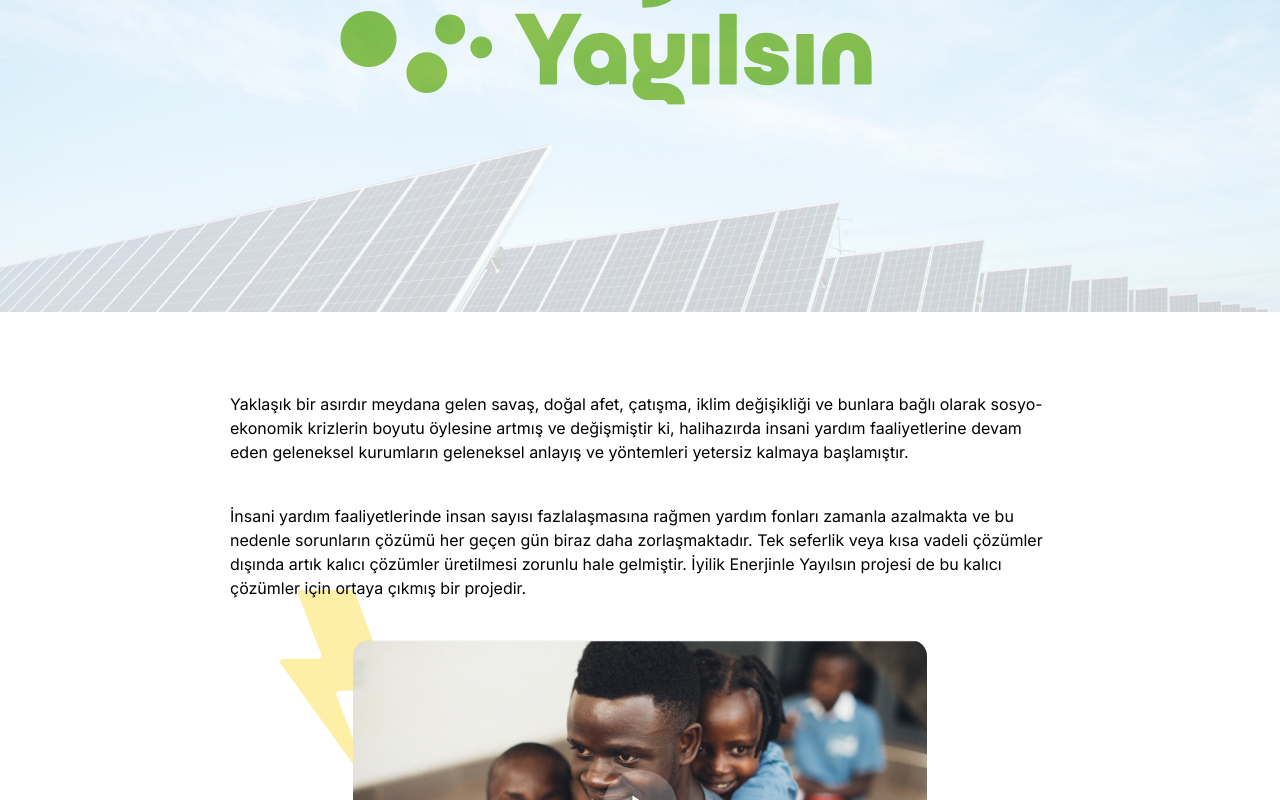
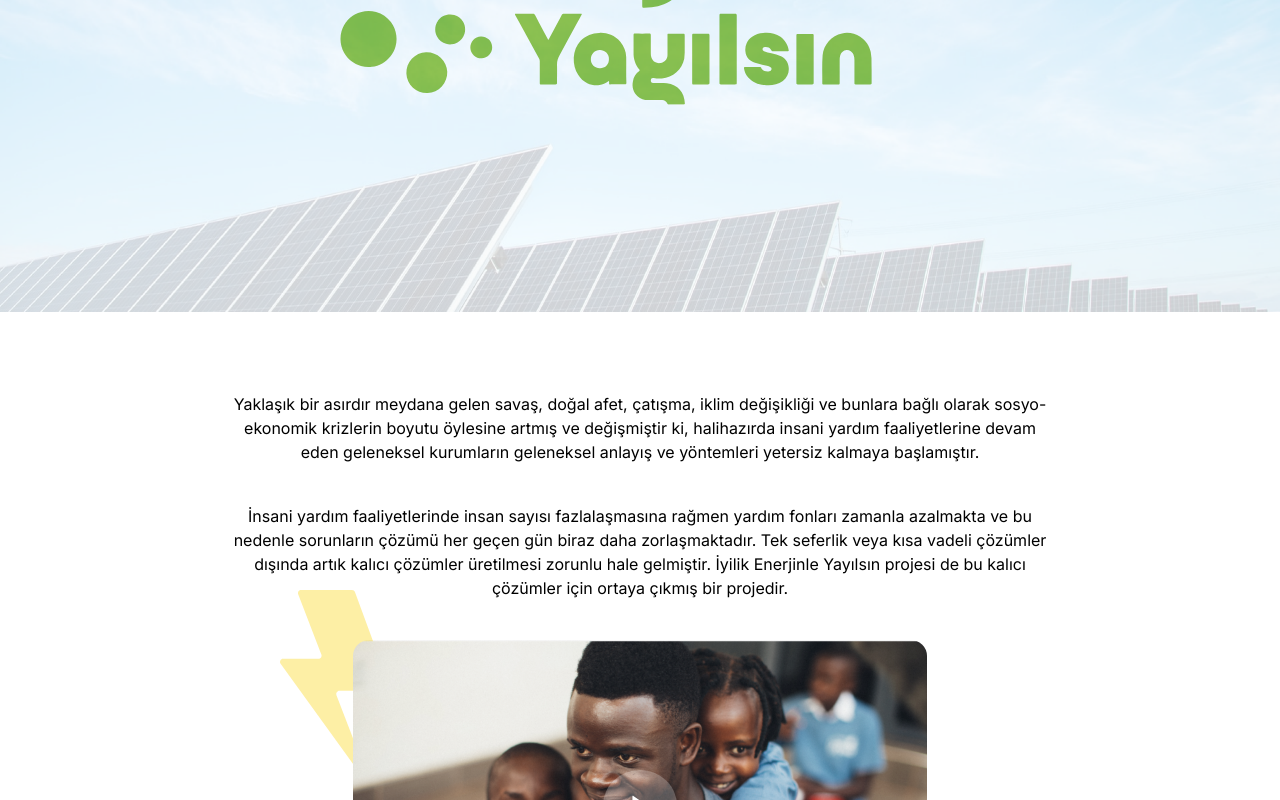
Before and after one commit to yunustalhac/hayrat-yardim-vue-vite, a Vue app: page / in a window 1280 px wide. Shown: the part 488-1288 px from the top of the page. Built offline with nearby package versions, Linux system fonts and the light colour scheme.

Commit message:
bismillah

```diff
--- a/src/components/phagraf.vue
+++ b/src/components/phagraf.vue
@@ -1,6 +1,6 @@
 <template>
   <div class="flex flex-col gap-10">
-    <div class="flex flex-col gap-10 text-[80%] p-5 tablet:p-0 tablet:text-[100%]">
+    <div class="flex flex-col gap-10 text-[80%] p-5 tablet:p-0 tablet:text-[100%] text-center">
       <p>
         Yaklaşık bir asırdır meydana gelen savaş, doğal afet, çatışma, iklim değişikliği ve bunlara bağlı
         olarak sosyo-ekonomik
```
